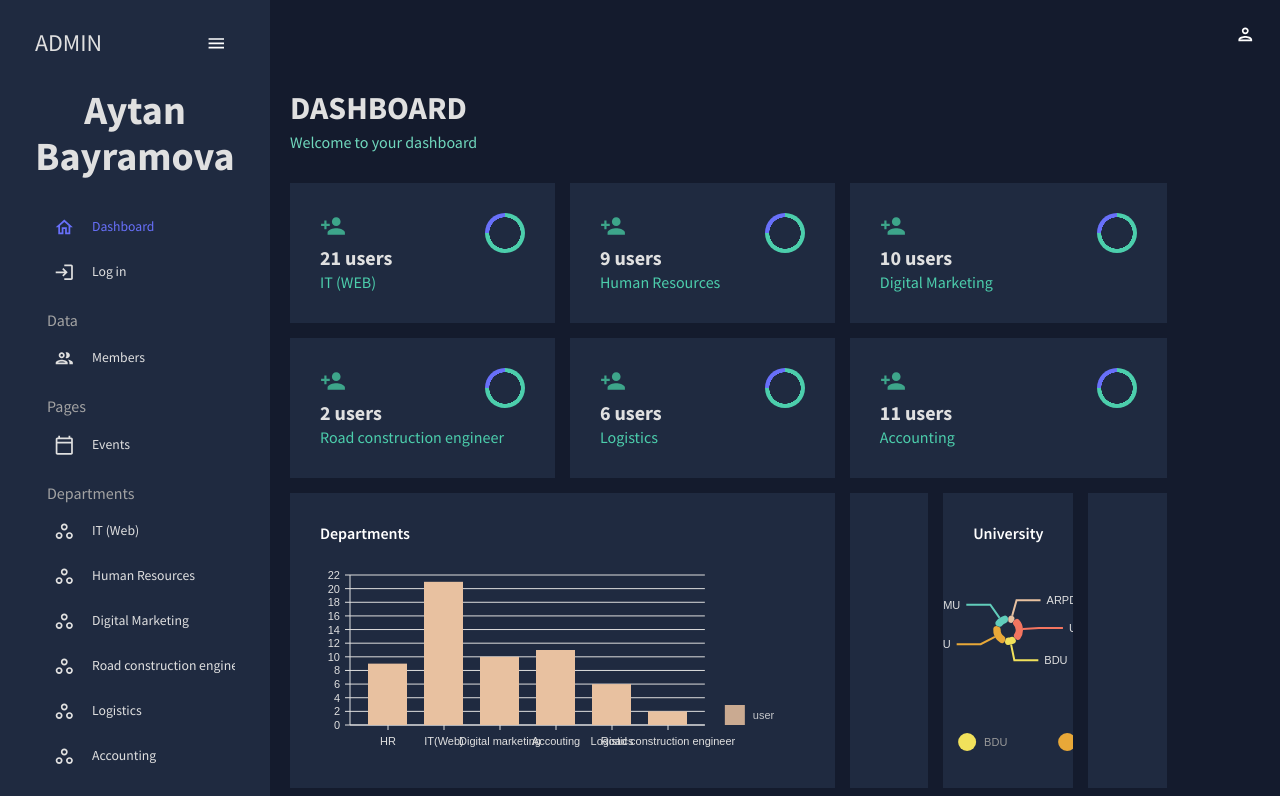
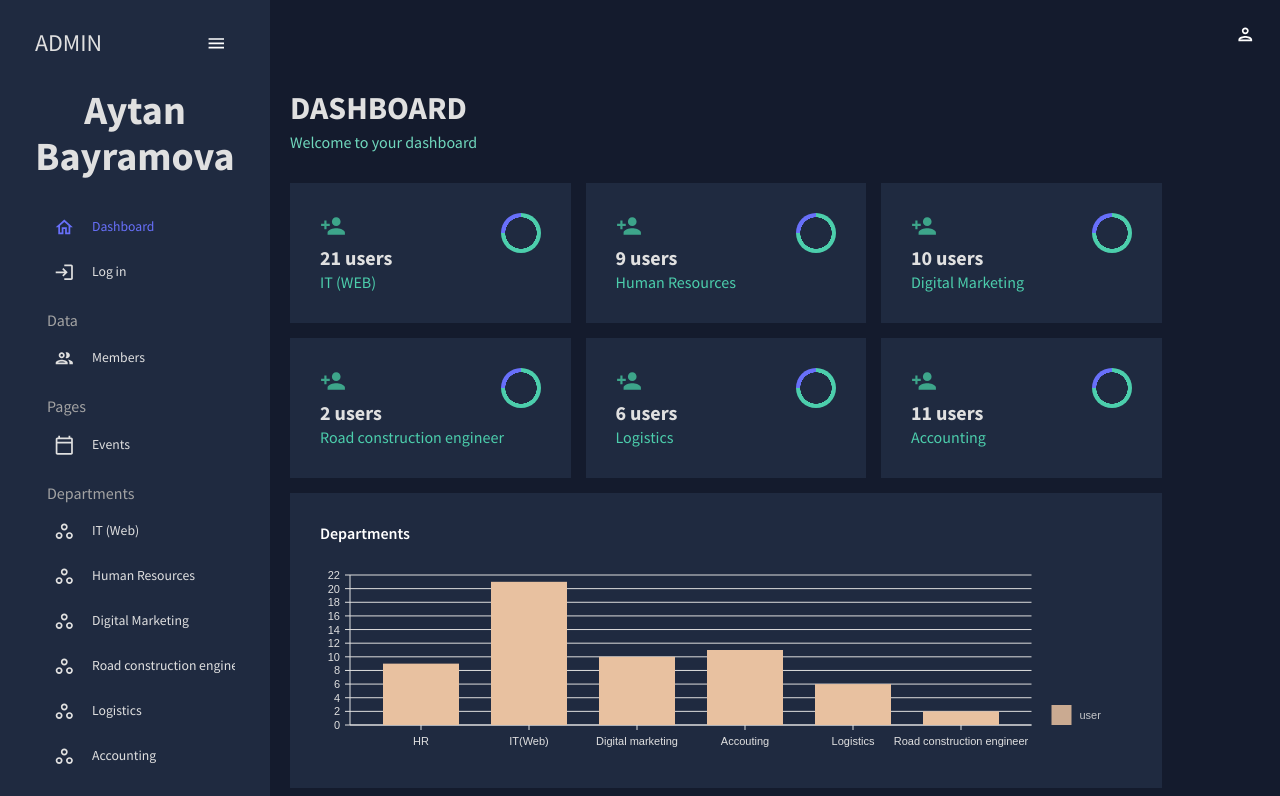
Before and after one commit to AytanBayramova/Admin_Panel, a React (Create React App) app: page / in a window 1280 px wide. Shown: the top 796 px of the page. Built offline with nearby package versions, Linux system fonts and the light colour scheme; the HTML template or start-up script is replaced by a standard one.

Commit message:
was edited

```diff
--- a/package.json
+++ b/package.json
@@ -31,6 +31,7 @@
     "react-pro-sidebar": "^0.7.1",
     "react-router-dom": "^6.15.0",
     "react-scripts": "5.0.1",
+    "react-scrollbars-custom": "^4.1.1",
     "source-map-loader": "^4.0.1",
     "web-vitals": "^2.1.4",
     "yup": "^1.2.0"
--- a/src/scenes/dashboard/index.jsx
+++ b/src/scenes/dashboard/index.jsx
@@ -193,7 +193,7 @@ const Dashboard = () => {
         {/* ROW 3 */}
 
         <Box
-          gridColumn="span 6"
+          gridColumn="span 9"
           gridRow="span 2"
           backgroundColor={colors.primary[400]}
         >
@@ -208,17 +208,11 @@ const Dashboard = () => {
             <BarChart isDashboard={true} />
           </Box>
         </Box>
-        <Box
-          gridColumn="span 1"
-          gridRow="span 2"
-          backgroundColor={colors.primary[400]}
-        //   padding="30px"
-        >
 
-        </Box>
 
         <Box
-          gridColumn="span 1"
+
+          gridColumn="span 9"
           gridRow="span 2"
           backgroundColor={colors.primary[400]}
         >
@@ -233,14 +227,7 @@ const Dashboard = () => {
             <PieChart isDashboard={true} />
           </Box>
         </Box>
-        <Box
-          gridColumn="span 1"
-          gridRow="span 2"
-          backgroundColor={colors.primary[400]}
-          padding="30px"
-        >
 
-        </Box>
       </Box>
     </Box>
   );
--- a/src/scenes/global/Sidebar.jsx
+++ b/src/scenes/global/Sidebar.jsx
@@ -14,6 +14,9 @@ import TimelineOutlinedIcon from "@mui/icons-material/TimelineOutlined";
 import LoginOutlinedIcon from '@mui/icons-material/LoginOutlined';
 import MenuOutlinedIcon from "@mui/icons-material/MenuOutlined";
 import 'react-pro-sidebar/dist/css/styles.css';
+import Scrollbars from 'react-scrollbars-custom';
+
+
 const Item = ({ title, to, icon, selected, setSelected }) => {
     const theme = useTheme();
     const colors = tokens(theme.palette.mode);
@@ -39,6 +42,7 @@ const Item = ({ title, to, icon, selected, setSelected }) => {
     const [selected, setSelected] = useState("Dashboard");
 
     return (
+
       <Box
         sx={{
 
```
Also changed, not shown: 1 other file (tests, documents, lock files or other folders).
